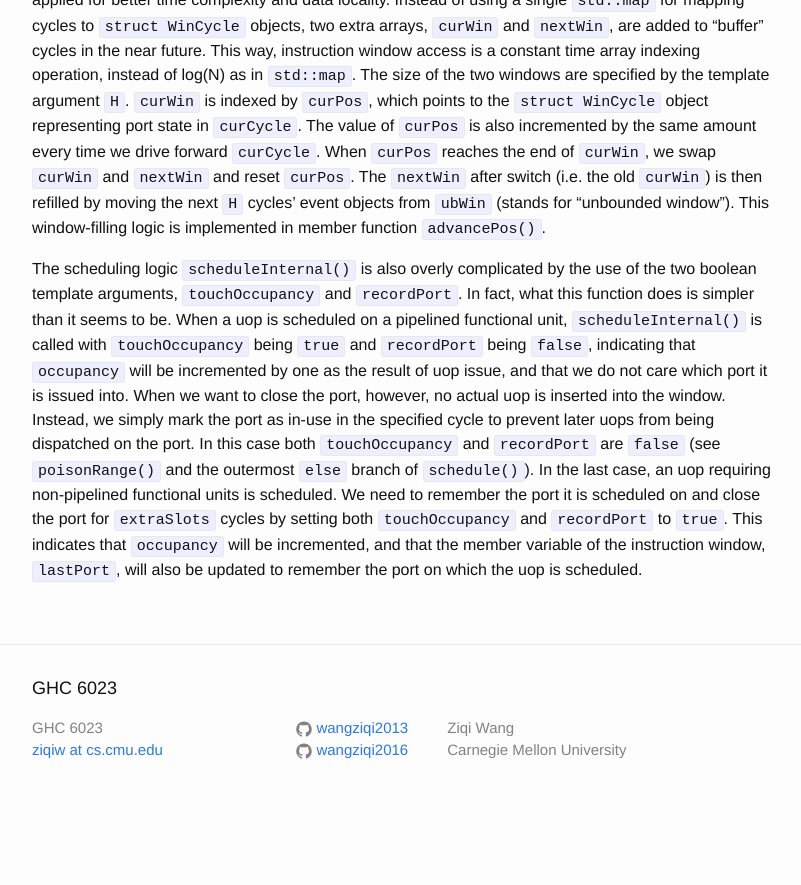
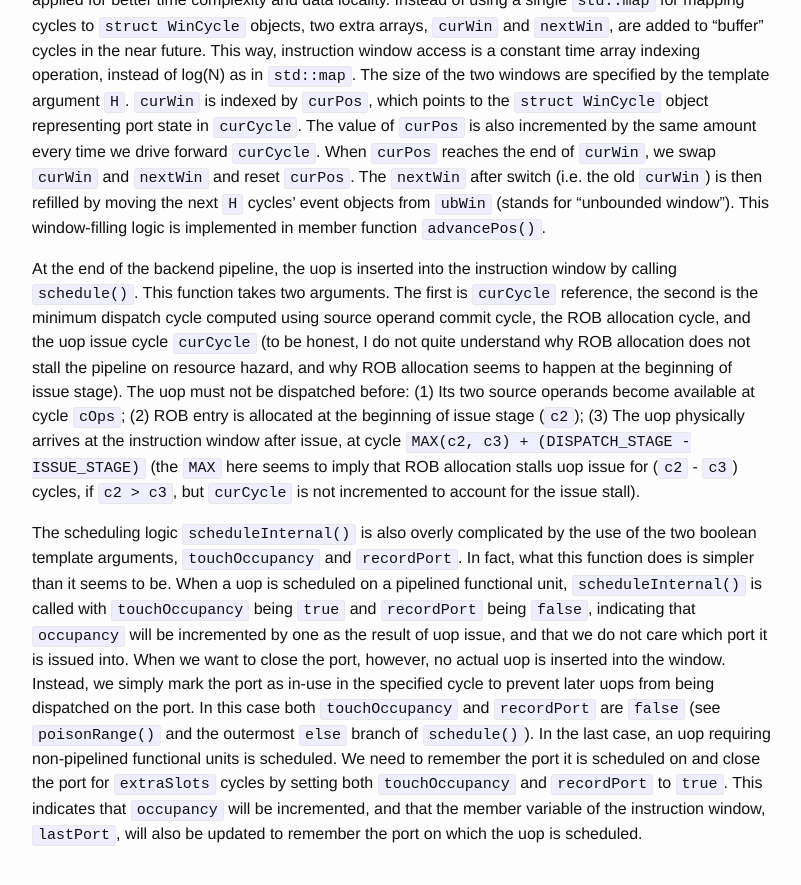
Before and after one commit to wangziqi2013/wangziqi2013.github.io, a Jekyll site: the page built from _posts/2019-12-31-zsim-microarch.markdown, in a window 1280 px wide and 900 px high, scrolled down 19302 px. Shown: the top 885 px of the window, without its empty margins (238-1039 px from the left). Built offline with Jekyll 4.4.1, drawn with Linux system fonts in a browser that asks for light colours; before the commit the page ends 20124 px from its top, so only the background shows below that.

Commit message:
Adding dispatch cycle

```diff
--- a/_posts/2019-12-31-zsim-microarch.markdown
+++ b/_posts/2019-12-31-zsim-microarch.markdown
@@ -699,6 +699,14 @@ forward `curCycle`. When `curPos` reaches the end of `curWin`, we swap `curWin`
 `nextWin` after switch (i.e. the old `curWin`) is then refilled by moving the next `H` cycles' event objects from `ubWin`
 (stands for "unbounded window"). This window-filling logic is implemented in member function `advancePos()`.
 
+At the end of the backend pipeline, the uop is inserted into the instruction window by calling `schedule()`. This function
+takes two arguments. The first is `curCycle` reference, the second is the minimum dispatch cycle computed using source
+operand commit cycle, the ROB allocation cycle, and the uop issue cycle `curCycle` (to be honest, I do not quite understand
+why ROB allocation does not stall the pipeline on resource hazard, and why ROB allocation seems to happen at the beginning
+of issue stage). The uop must not be dispatched before: (1) Its two source operands become available at cycle `cOps`;
+(2) ROB entry is allocated at the beginning of issue stage (`c2`); (3) The uop physically arrives at the instruction window
+after issue, at cycle `MAX(c2, c3) + (DISPATCH_STAGE - ISSUE_STAGE)` (the `MAX` here seems to imply that ROB allocation
+stalls uop issue for (`c2` - `c3`) cycles, if `c2 > c3`, but `curCycle` is not incremented to account for the issue stall).
 
 
 The scheduling logic `scheduleInternal()` is also overly complicated by the use of the two boolean template arguments,
```
